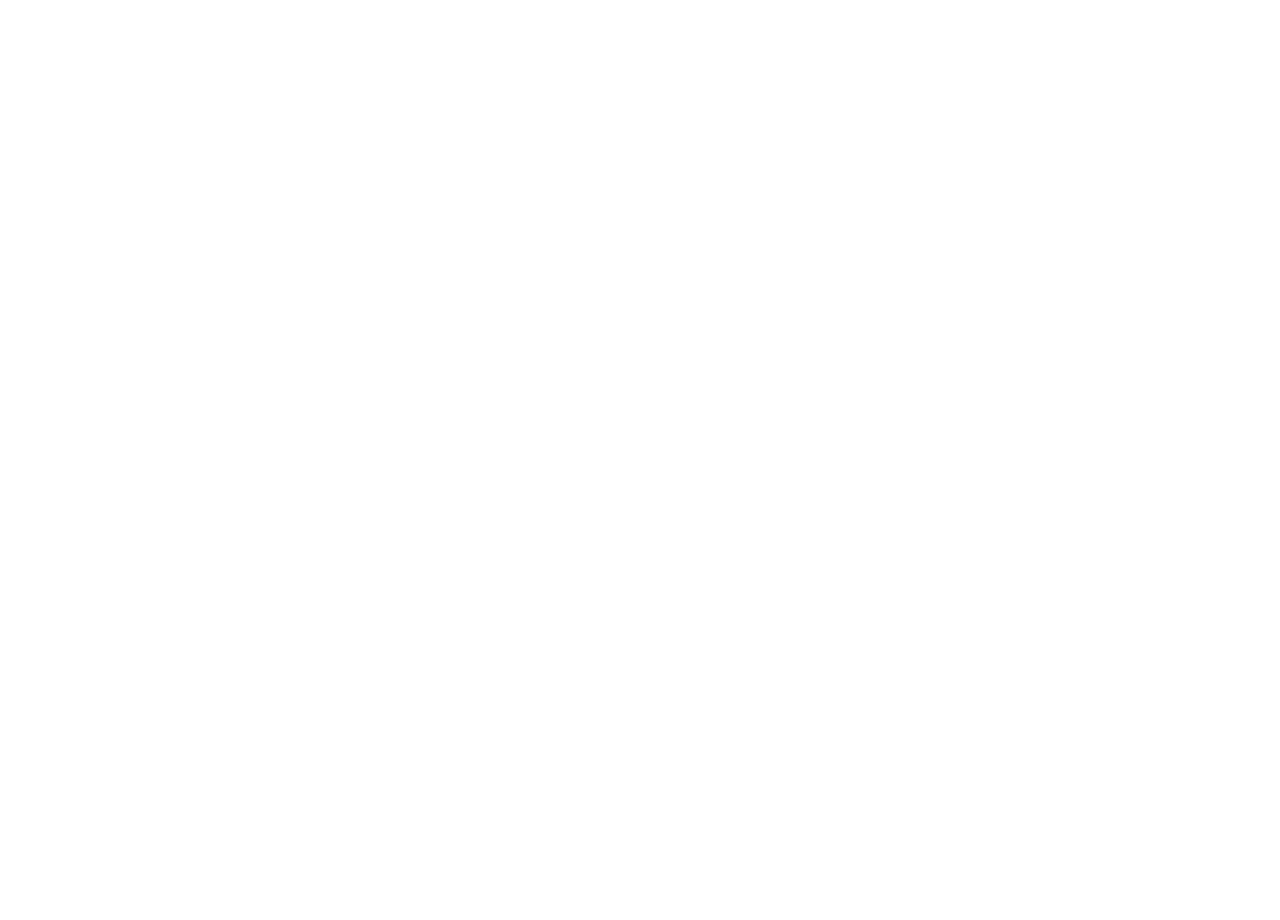
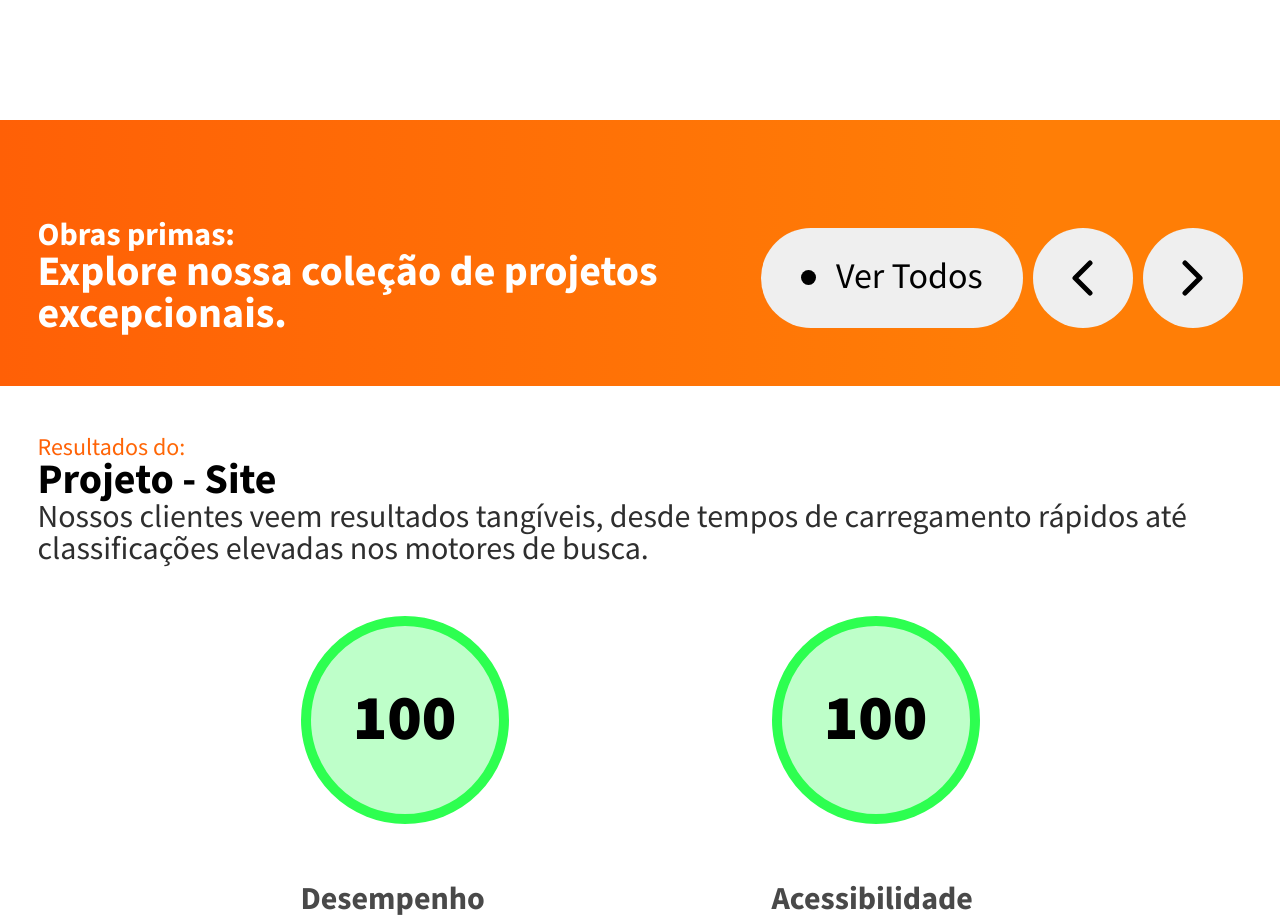
Before and after one commit to Epiled/studio-hephaestus, a React (Vite) app: page / in a window 1280 px wide. Shown: the part 2320-3240 px from the top of the page. Before the commit the page ends 2440 px from the top, so only its background shows below. Built offline with nearby package versions, Linux system fonts and the light colour scheme; the HTML template or start-up script is replaced by a standard one.

Commit message:
Preparação para ajuste e modelo escalavel

```diff
--- a/src/components/Botao/index.tsx
+++ b/src/components/Botao/index.tsx
@@ -57,7 +57,7 @@
 
 interface IBotao {
   text?: string,
-  iconLeft?: 'menu',
+  iconLeft?: 'menu' | 'leftArrow' | 'rightArrow' |'circle',
   iconRight?: 'menu',
   iconLeftShow?: boolean,
   iconRightShow?: boolean,
@@ -71,9 +71,9 @@
 
 const IconsMap = {
   'menu': IconMenu,
-  'leftArrow': IconMenu,
-  'rightArrow': IconMenu,
-  'circle': IconMenu,
+  'leftArrow': IconArrowLeft,
+  'rightArrow': IconArrowRight,
+  'circle': IconEllipse,
 
 }
 
--- a/src/components/Projetos/index.tsx
+++ b/src/components/Projetos/index.tsx
@@ -1,10 +1,194 @@
+import styled from "styled-components"
+// import Titulo from "../Titulo"
+import Wrapper from "../Wrapper"
+import Botao from "../Botao"
+// import Texto from "../Texto"
+import IconEllipse from "../../assets/svg/ellipse.svg?react";
+import IconArrowRight from "../../assets/svg/arrowLeft.svg?react";
+import IconArrowLeft from "../../assets/svg/arrowRight.svg?react";
+
+
+const ProjetosEstilizados = styled.section`
+`
+
+const ContainerTopo = styled.div`
+  background-image: linear-gradient(90deg, #FF6006 0%, #FF7E06 80% 100%);
+`
+
+const ContainerMid = styled.div`
+
+`
+
+const ContainerBottom = styled.div`
+`
+
+const Topo = styled.div`
+  padding-top: 10rem;
+  padding-bottom: 5rem;
+  margin-bottom: 5rem;
+  display: flex;
+  justify-content: space-between;
+`
+
+const Titulo = styled.h2`
+  color: white;
+  font-size: 4.2rem;
+  max-width: 66rem;
+`
+
+const SubTitulo = styled.span`
+  font-size: 3.2rem;
+  display: block;
+`
+
+const TituloProjeto = styled(Titulo)`
+  font-family: 4.8rem;
+  font-weight: 700;
+  color: black;
+`
+
+const SubProjeto = styled(SubTitulo)`
+  font-size: 2.4rem;
+  font-weight: 400;
+  background-image: linear-gradient(90deg, #FF6006 0%, #FF7E06 80% 100%);
+  background-clip: text;
+  color: transparent;
+`
+
+const Texto = styled.p`
+  color: #2E2E2E;
+  font-size: 3.2rem;
+`
+
+const Botoes = styled.div`
+  display: flex;
+  align-items: center;
+  gap: 1rem;
+`
+
+const BotaoLeft = styled.button`
+  display: flex;
+  justify-content: center;
+  align-items: center;
+  min-width: 10rem;
+  min-height: 10rem;
+  border-radius: 5rem;
+  outline: 0;
+  border: 0;
+  cursor: pointer;
+`
+
+const BotaoRight = styled(BotaoLeft)``
+
+const BotaoMenu = styled(BotaoLeft)`
+  display: flex;
+  gap: 2rem;
+  font-size: 3.6rem;
+  padding: 0 4rem;
+`
+
+const Pontuacoes = styled.div`
+  display: flex;
+  justify-content: space-evenly;
+  margin-top: 5rem;
+`
+
+const PontosContainer = styled.div`
+
+`
+
+const PontosEsfera = styled.div`
+  display: flex;
+  justify-content: center;
+  align-items: center;
+  width: 20.8rem;
+  height: 20.8rem;
+  aspect-ratio: 1 / 1;
+  background: #beffc9;
+  border: 1rem solid #2dff50;
+  border-radius: 50%;
+`
+
+const Pontos = styled.span`
+  font-size: 6.4rem;
+  font-weight: 900;
+`
+
+const PontosTitulos = styled.h3`
+  color: #494949;
+  font-size: 3.2rem;
+  margin-top: 6rem;
+`
 
 
 const Projetos = () => {
   return (
-    <>
+    <ProjetosEstilizados>
+      <ContainerTopo>
+        <Wrapper>
+          <Topo>
+            <Titulo>
+              <SubTitulo>Obras primas: </SubTitulo>
+              Explore nossa coleção de projetos excepcionais.
+            </Titulo>
+            <Botoes>
+              {/* <Botao text="Ver Todos" iconLeft='circle' iconLeftShow={true} /> */}
+              {/* <Botao iconLeft='leftArrow' iconLeftShow={true} />
+            <Botao iconLeft='rightArrow' iconLeftShow={true} /> */}
+              <BotaoMenu>
+                <IconEllipse />
+                Ver Todos
+              </BotaoMenu>
+              <BotaoLeft>
+                <IconArrowLeft />
+              </BotaoLeft>
+              <BotaoRight>
+                <IconArrowRight />
+              </BotaoRight>
+            </Botoes>
+          </Topo>
+        </Wrapper>
+      </ContainerTopo>
 
-    </>
+      <ContainerMid>
+
+      </ContainerMid>
+
+      <ContainerBottom>
+        <Wrapper>
+          <TituloProjeto>
+            <SubProjeto>Resultados do: </SubProjeto>
+            Projeto - Site
+          </TituloProjeto>
+          <Texto>
+            Nossos clientes veem resultados tangíveis, desde tempos de carregamento rápidos até classificações elevadas nos motores de busca.
+          </Texto>
+
+          <Pontuacoes>
+            <PontosContainer>
+              <PontosEsfera>
+                <Pontos>100</Pontos>
+              </PontosEsfera>
+              <PontosTitulos>
+                Desempenho
+              </PontosTitulos>
+            </PontosContainer>
+
+            <PontosContainer>
+              <PontosEsfera>
+                <Pontos>100</Pontos>
+              </PontosEsfera>
+              <PontosTitulos>
+                Acessibilidade
+              </PontosTitulos>
+            </PontosContainer>
+          </Pontuacoes>
+
+        </Wrapper>
+      </ContainerBottom>
+
+
+    </ProjetosEstilizados>
   )
 }
 
--- a/src/pages/Home.tsx
+++ b/src/pages/Home.tsx
@@ -1,4 +1,5 @@
 import Banner from "../components/Banner";
+import Projetos from "../components/Projetos";
 import Servicos from "../components/Servicos";
 
 const Home = () => {
@@ -6,6 +7,7 @@
     <>
     <Banner />
     <Servicos />
+    <Projetos />
     </>
   );
 }
```
